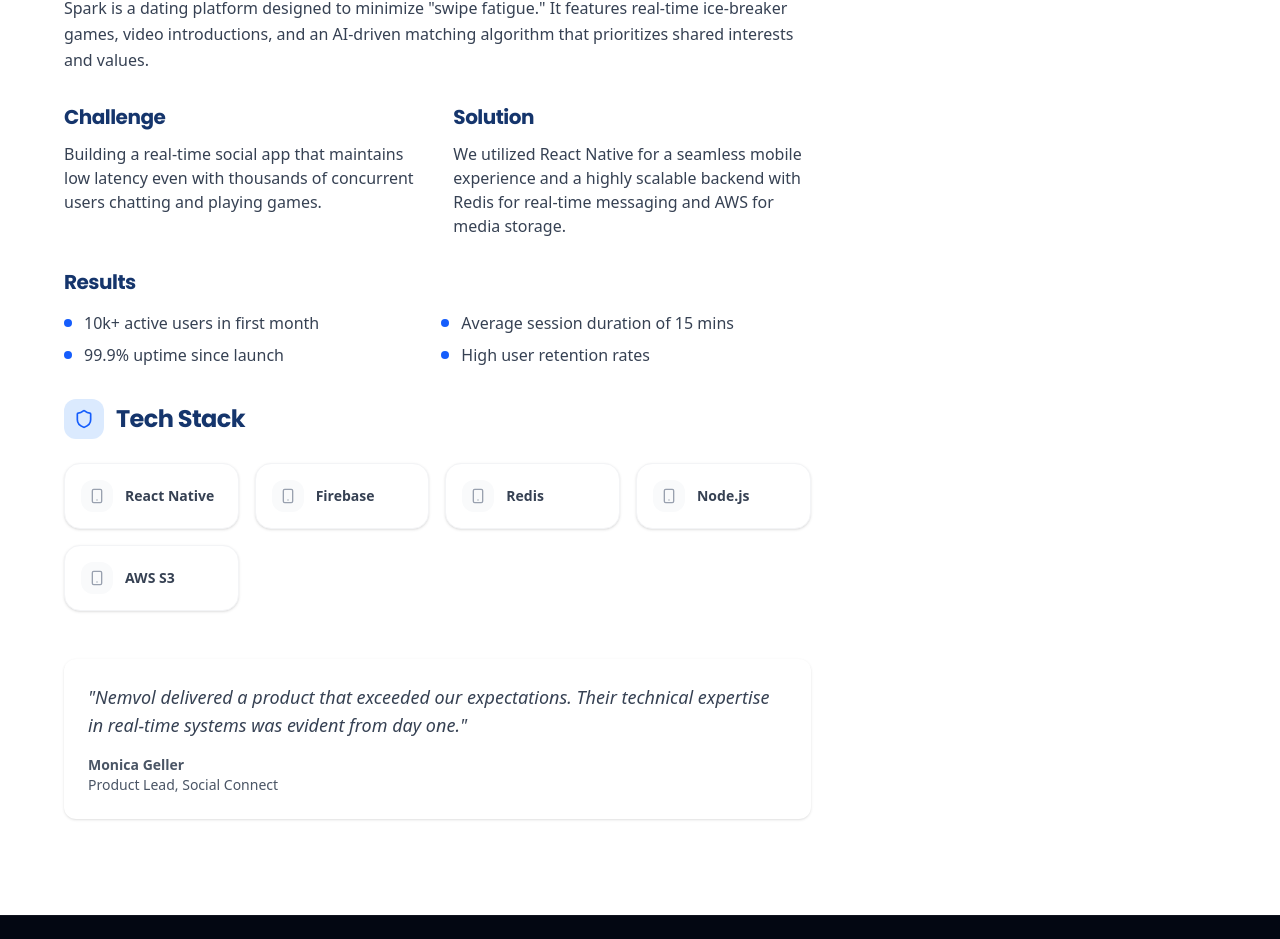
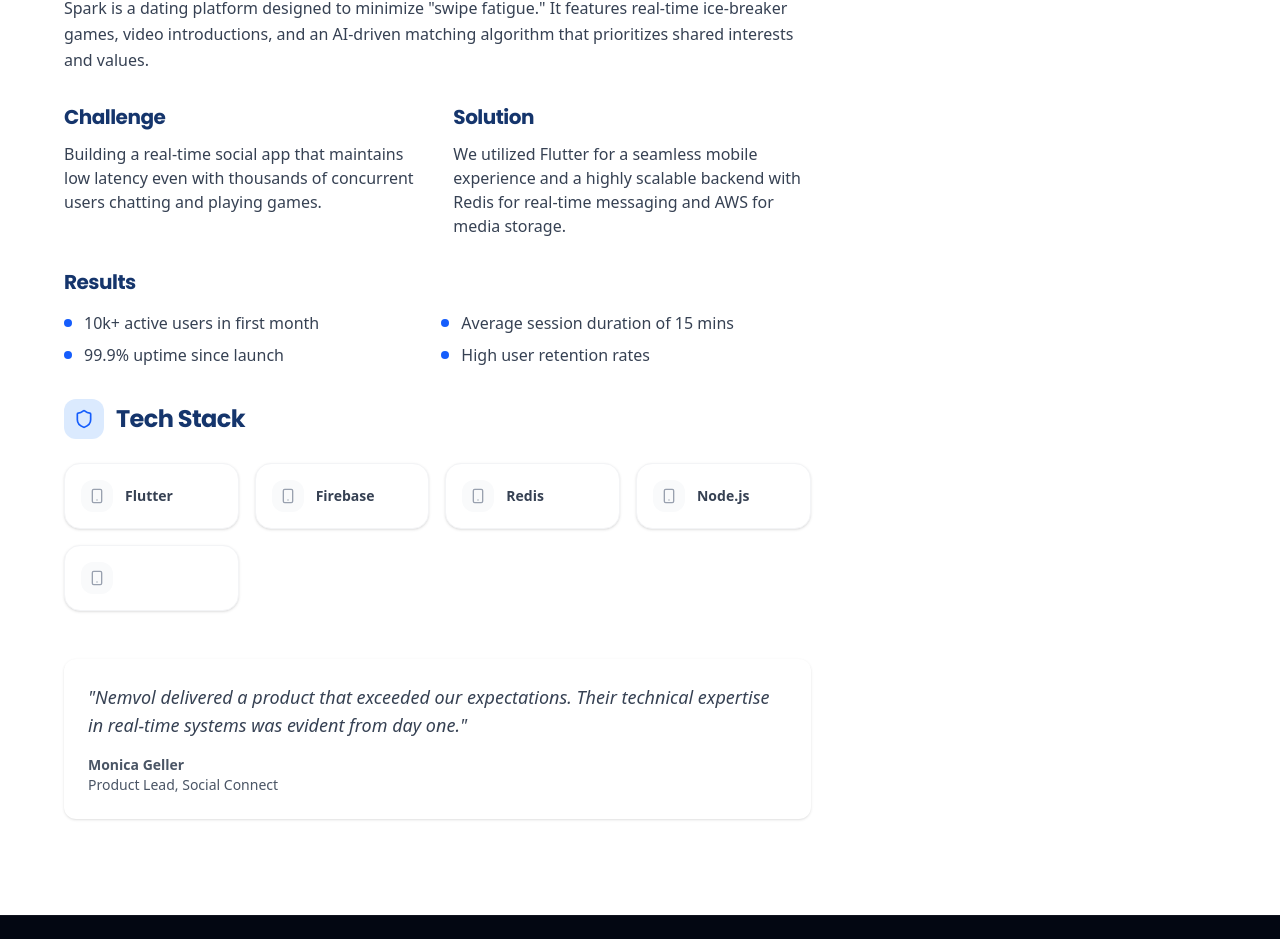
Before and after one commit to DevHubFusionX/agency-web, a React (Vite) app: page /portfolio/1 in a window 1280 px wide. Shown: the part 1057-1996 px from the top of the page. Built offline with nearby package versions, Linux system fonts and the light colour scheme.

Commit message:
feat: resolve 404 errors, fix sidebar highlighting, and implement admin profile integration

```diff
--- a/index.html
+++ b/index.html
@@ -108,7 +108,7 @@
             "itemOffered": {
               "@type": "Service",
               "name": "Mobile App Development",
-              "description": "Cross-platform mobile app development with React Native for iOS and Android.",
+              "description": "Cross-platform mobile app development with Flutter for iOS and Android.",
               "provider": {
                 "@type": "Organization",
                 "name": "NEMVOL"
--- a/src/data/blogPosts.js
+++ b/src/data/blogPosts.js
@@ -74,7 +74,7 @@ At NEMVOL, we've built 20+ MVPs for startups across healthcare, logistics, e-com
 - **Backend:** Node.js + Express or FastAPI
 - **Database:** PostgreSQL or MongoDB
 - **Hosting:** Vercel + AWS
-- **Mobile:** React Native (if needed)
+- **Mobile:** Flutter (if needed)
 
 ### Week 11-12: Testing & Launch
 
@@ -130,7 +130,7 @@ At NEMVOL, we've built 20+ MVPs for startups across healthcare, logistics, e-com
 - 4.6★ App Store rating
 - Featured in local tech press
 
-**Tech Stack:** React Native, FastAPI, MongoDB
+**Tech Stack:** Flutter, FastAPI, MongoDB
 
 ## MVP Development Cost Breakdown (2026)
 
@@ -181,7 +181,7 @@ At NEMVOL, we've built 20+ MVPs for startups across healthcare, logistics, e-com
 **Alternative:** Vue.js, Svelte
 
 ### For Mobile Apps:
-**Recommended:** React Native
+**Recommended:** Flutter
 - Single codebase for iOS + Android
 - 60-70% code reuse
 - Native performance
@@ -306,7 +306,7 @@ NEMVOL is a web and app development agency specializing in MVP development for s
 
 **Related Articles:**
 - [MVP Development Cost in 2026: Complete Breakdown](https://nemvol.com/blog/2)
-- [React Native vs Flutter: Which is Best for Your MVP?](https://nemvol.com/blog/3)
+- [Flutter vs Flutter: Which is Best for Your MVP?](https://nemvol.com/blog/3)
 - [Daraexpress Case Study: Building a Logistics MVP](https://nemvol.com/portfolio/2)`,
     author: "Nemvol Team",
     date: "2026-02-06",
--- a/src/data/companyInfo.js
+++ b/src/data/companyInfo.js
@@ -37,8 +37,8 @@ export const companyInfo = {
         },
         {
             name: "Mobile App Development",
-            description: "Cross-platform mobile app development with React Native for iOS and Android",
-            keywords: ["React Native", "mobile app development", "cross-platform development"]
+            description: "Cross-platform mobile app development with Flutter for iOS and Android",
+            keywords: ["Flutter", "mobile app development", "cross-platform development"]
         },
         {
             name: "UI/UX Design",
@@ -56,7 +56,7 @@ export const companyInfo = {
     technologies: {
         frontend: ["React", "Next.js", "Vite", "TailwindCSS", "Framer Motion"],
         backend: ["Node.js", "Express", "FastAPI", "PostgreSQL", "MongoDB"],
-        mobile: ["React Native", "Expo"],
+        mobile: ["Flutter", "Expo"],
         cloud: ["Vercel", "AWS", "Google Cloud"],
         tools: ["Figma", "Git", "GitHub", "Jira"]
     },
@@ -147,7 +147,7 @@ export const companyInfo = {
         },
         {
             question: "What technologies does NEMVOL use?",
-            answer: "We primarily use React and Next.js for web development, React Native for mobile apps, and modern cloud infrastructure like Vercel and AWS."
+            answer: "We primarily use React and Next.js for web development, Flutter for mobile apps, and modern cloud infrastructure like Vercel and AWS."
         },
         {
             question: "How much does MVP development cost at NEMVOL?",
--- a/src/data/faqData.js
+++ b/src/data/faqData.js
@@ -38,7 +38,7 @@ export const faqData = [
     id: 6,
     category: "Timelines",
     question: "Can we really launch a mobile app in under 3 months?",
-    answer: "Yes. By using React Native and a lean mindset, we streamline cross-platform development. Our predefined playbooks and modular architecture allow us to build high-quality mobile apps without starting from scratch every time."
+    answer: "Yes. By using Flutter and a lean mindset, we streamline cross-platform development. Our predefined playbooks and modular architecture allow us to build high-quality mobile apps without starting from scratch every time."
   },
 
   // Pricing
--- a/src/data/projects.js
+++ b/src/data/projects.js
@@ -13,9 +13,9 @@ export const projects = [
     description: 'A modern, high-performance dating app focusing on meaningful connections through real-time interaction.',
     fullDescription: 'Spark is a dating platform designed to minimize "swipe fatigue." It features real-time ice-breaker games, video introductions, and an AI-driven matching algorithm that prioritizes shared interests and values.',
     challenge: 'Building a real-time social app that maintains low latency even with thousands of concurrent users chatting and playing games.',
-    solution: 'We utilized React Native for a seamless mobile experience and a highly scalable backend with Redis for real-time messaging and AWS for media storage.',
+    solution: 'We utilized Flutter for a seamless mobile experience and a highly scalable backend with Redis for real-time messaging and AWS for media storage.',
     results: ['10k+ active users in first month', 'Average session duration of 15 mins', '99.9% uptime since launch', 'High user retention rates'],
-    technologies: ['React Native', 'Firebase', 'Redis', 'Node.js', 'AWS S3'],
+    technologies: ['Flutter', 'Firebase', 'Redis', 'Node.js', ''],
     image: sparkDating,
     timeline: '14 weeks',
     teamSize: '5 engineers',
--- a/src/data/services.js
+++ b/src/data/services.js
@@ -21,14 +21,14 @@ export const services = [
     description: 'Native and cross-platform mobile apps for iOS and Android.',
     icon: '📱',
     features: [
-      'React Native Development',
+      'Flutter Development',
       'iOS Native Development',
       'Android Native Development',
       'App Store Optimization',
       'Push Notifications',
       'Offline Functionality'
     ],
-    technologies: ['React Native', 'Swift', 'Kotlin', 'Firebase'],
+    technologies: ['Flutter', 'Swift', 'Kotlin', 'Firebase'],
     pricing: 'Starting at $8,000'
   },
   {
```
Also changed, not shown: 1 other file (tests, documents, lock files or other folders).
